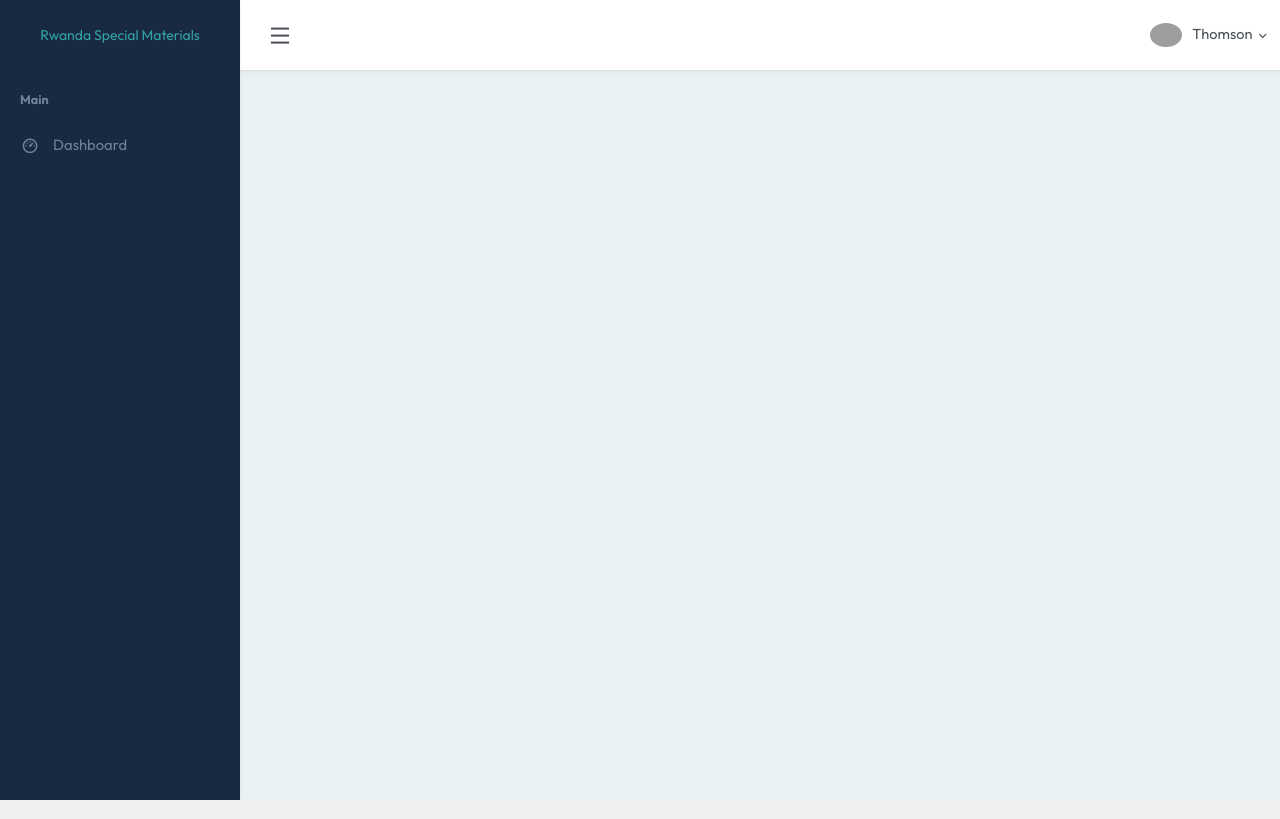
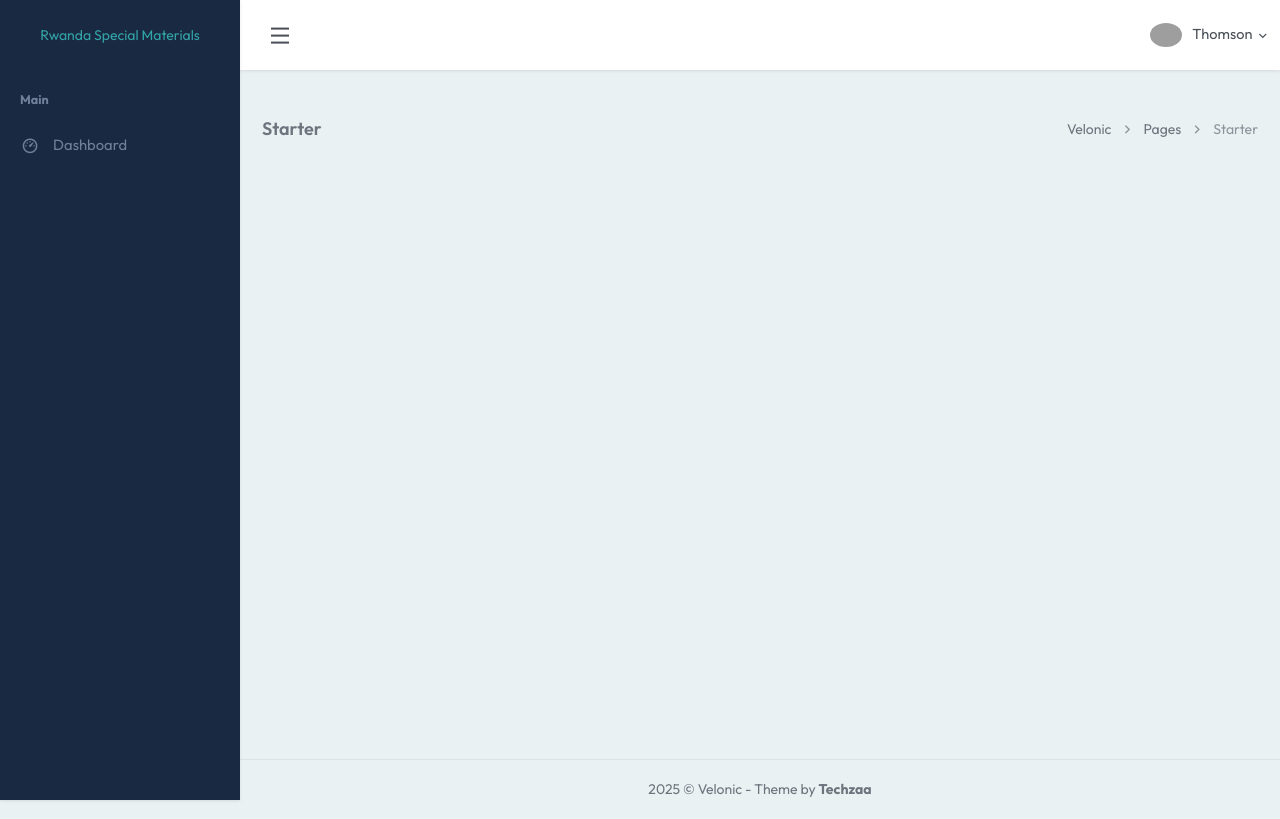
Before and after one commit to kajugadaniels/rsm, a Django app: page /dashboard/ in a window 1280 px wide. Run offline with Django 5.2, Linux system fonts and the light colour scheme; some libraries are stand-ins or nearby versions; grey boxes are pictures that could not be loaded.

Commit message:
New changes

```diff
--- a/templates/layouts/app.html
+++ b/templates/layouts/app.html
@@ -20,6 +20,43 @@
 
     {% block content %}{% endblock %}
 
+    <div class="content-page">
+        <div class="content">
+
+            <!-- Start Content-->
+            <div class="container-fluid">
+
+                <!-- start page title -->
+                <div class="row">
+                    <div class="col-12">
+                        <div class="page-title-box">
+                            <div class="page-title-right">
+                                <ol class="breadcrumb m-0">
+                                    <li class="breadcrumb-item"><a href="javascript: void(0);">Velonic</a></li>
+                                    <li class="breadcrumb-item"><a href="javascript: void(0);">Pages</a></li>
+                                    <li class="breadcrumb-item active">Starter</li>
+                                </ol>
+                            </div>
+                            <h4 class="page-title">Starter</h4>
+                        </div>
+                    </div>
+                </div>
+            </div> <!-- container -->
+
+        </div> <!-- content -->
+
+        <!-- Footer Start -->
+        <footer class="footer">
+            <div class="container-fluid">
+                <div class="row">
+                    <div class="col-12 text-center">
+                        <script>document.write(new Date().getFullYear())</script> © Velonic - Theme by <b>Techzaa</b>
+                    </div>
+                </div>
+            </div>
+        </footer>
+    </div>
+
     <script src="{% static 'js/vendor.min.js' %}"></script>
     <script src="{% static 'js/app.min.js' %}"></script>
 </body>
```
